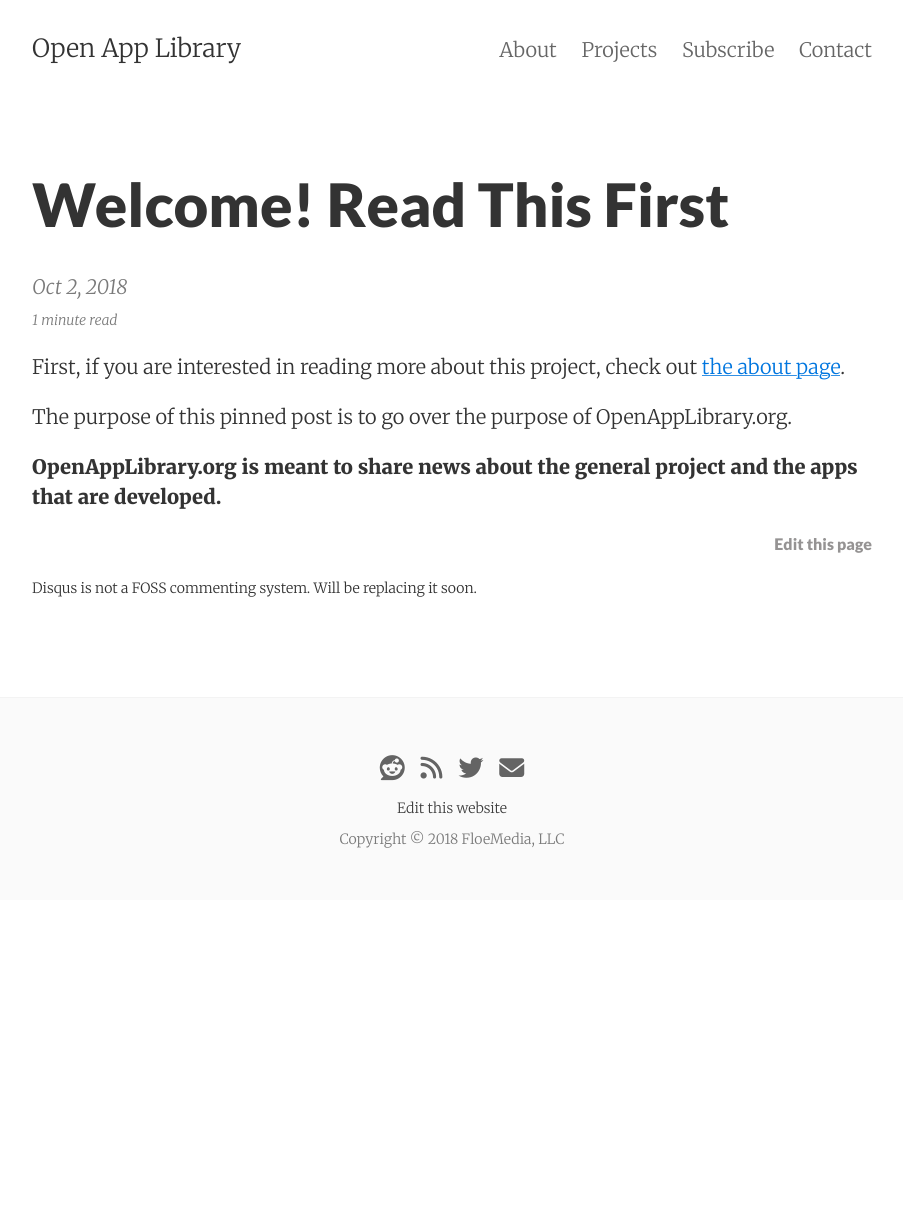
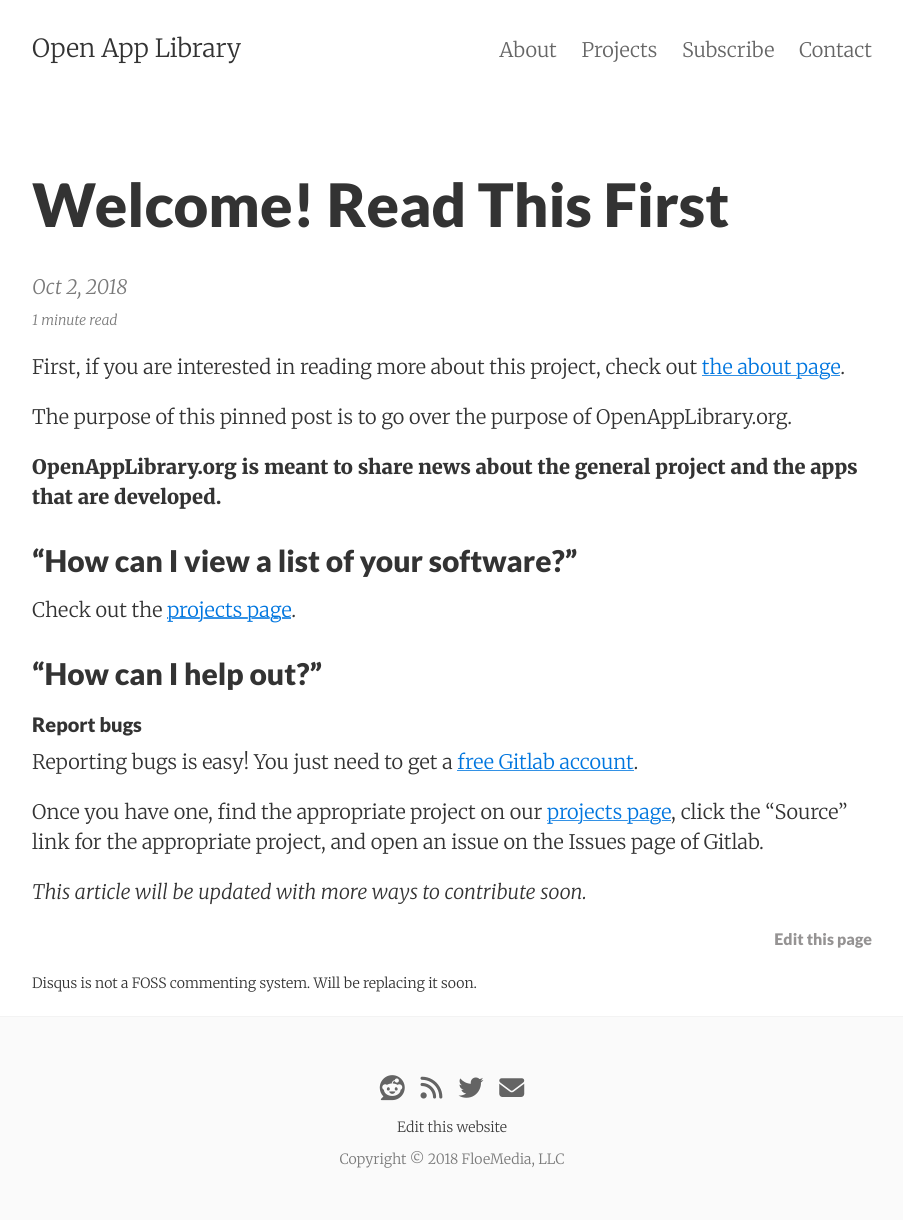
Before and after one commit to Open-App-Library/OpenAppLibrary.org, a Jekyll site: the page built from _posts/2018-10-02-welcome.md, in a window 1280 px wide. Shown: the whole page, without its empty margins (188-1091 px from the left). Built offline with Jekyll 4.4.1, drawn with Linux system fonts in a browser that asks for light colours; nearby versions of some CDN libraries; comment, search, counter and statistics services are not loaded; before the commit the page ends 900 px from its top, so only the background shows below that.

Commit message:
updating pinned post

```diff
--- a/_posts/2018-10-02-welcome.md
+++ b/_posts/2018-10-02-welcome.md
@@ -12,3 +12,17 @@ First, if you are interested in reading more about this project, check out [the
 The purpose of this pinned post is to go over the purpose of OpenAppLibrary.org.
 
 **OpenAppLibrary.org is meant to share news about the general project and the apps that are developed.**
+
+## "How can I view a list of your software?"
+
+Check out the [projects page](/projects/).
+
+## "How can I help out?"
+
+#### Report bugs
+
+Reporting bugs is easy! You just need to get a [free Gitlab account](https://gitlab.com/users/sign_in#register-pane).
+
+Once you have one, find the appropriate project on our [projects page](/projects/), click the "Source" link for the appropriate project,  and open an issue on the Issues page of Gitlab.
+
+*This article will be updated with more ways to contribute soon.*
```
